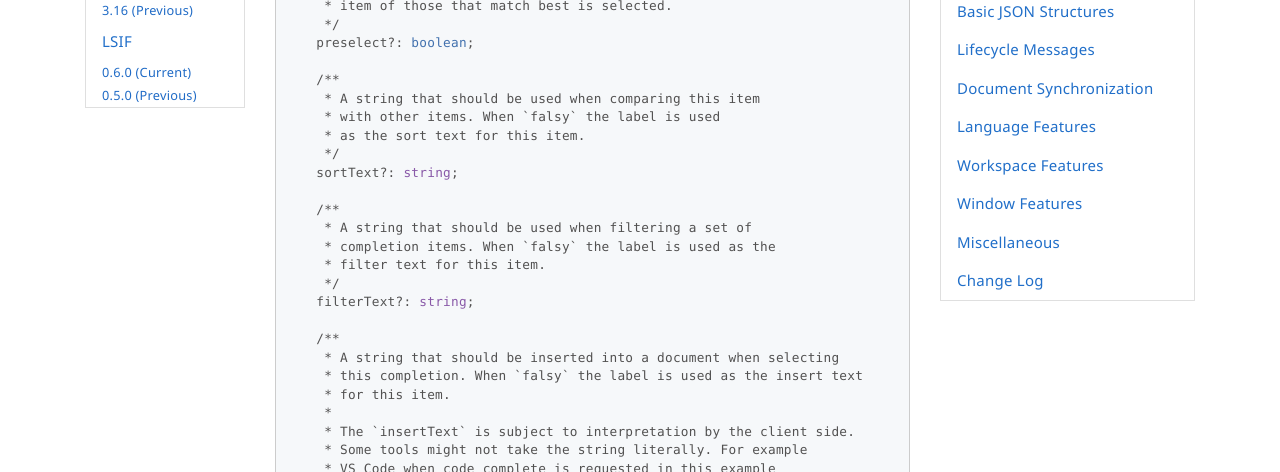
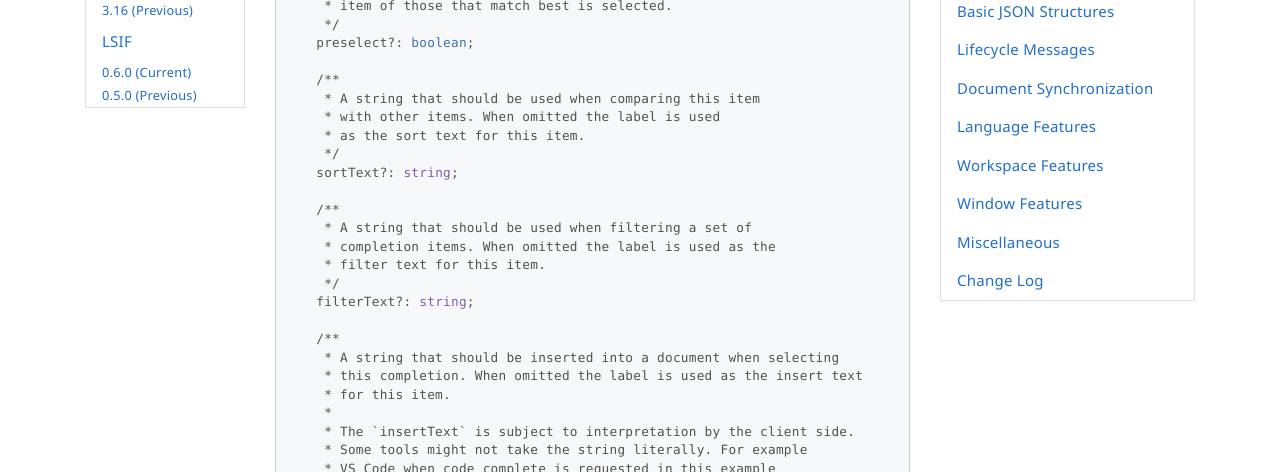
Before and after one commit to microsoft/language-server-protocol, a Jekyll site: the page built from _specifications/lsp/3.17/specification.md, in a window 1280 px wide and 900 px high, scrolled down 151889 px. Shown: the part 188-660 px from the top of the window. Built offline with Jekyll 4.4.1, drawn with Linux system fonts in a browser that asks for light colours; nearby versions of some CDN libraries; emoji names are drawn with the system emoji font; comment, search, counter and statistics services are not loaded.

Commit message:
Fixes #1666: The term "falsy" in ColorPresentation and CompletionItem is JS/TS specific. (#1668)

```diff
--- a/_specifications/lsp/3.17/language/colorPresentation.md
+++ b/_specifications/lsp/3.17/language/colorPresentation.md
@@ -50,7 +50,7 @@ interface ColorPresentation {
 	label: string;
 	/**
 	 * An [edit](#TextEdit) which is applied to a document when selecting
-	 * this presentation for the color. When `falsy` the
+	 * this presentation for the color. When omitted the
 	 * [label](#ColorPresentation.label) is used.
 	 */
 	textEdit?: TextEdit;
--- a/_specifications/lsp/3.17/language/completion.md
+++ b/_specifications/lsp/3.17/language/completion.md
@@ -593,21 +593,21 @@ export interface CompletionItem {
 
 	/**
 	 * A string that should be used when comparing this item
-	 * with other items. When `falsy` the label is used
+	 * with other items. When omitted the label is used
 	 * as the sort text for this item.
 	 */
 	sortText?: string;
 
 	/**
 	 * A string that should be used when filtering a set of
-	 * completion items. When `falsy` the label is used as the
+	 * completion items. When omitted the label is used as the
 	 * filter text for this item.
 	 */
 	filterText?: string;
 
 	/**
 	 * A string that should be inserted into a document when selecting
-	 * this completion. When `falsy` the label is used as the insert text
+	 * this completion. When omitted the label is used as the insert text
 	 * for this item.
 	 *
 	 * The `insertText` is subject to interpretation by the client side.
```
Also changed, not shown: _specifications/lsp/3.18/language/colorPresentation.md (+1 -1 lines), _specifications/lsp/3.18/language/completion.md (+3 -3 lines).
